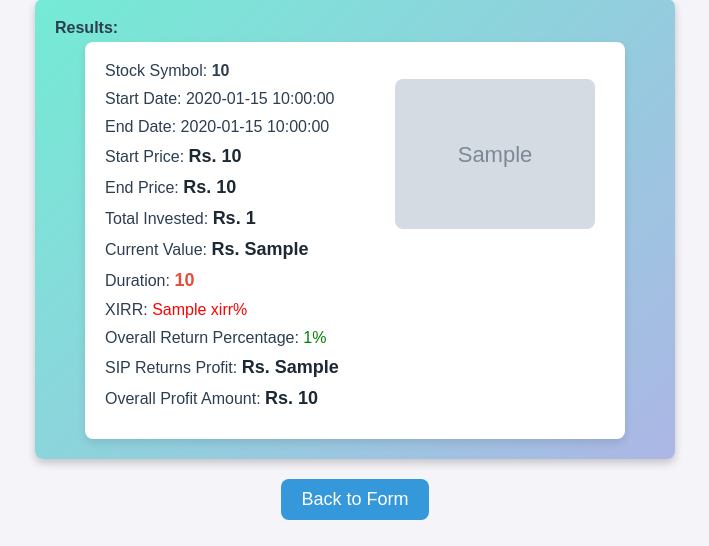
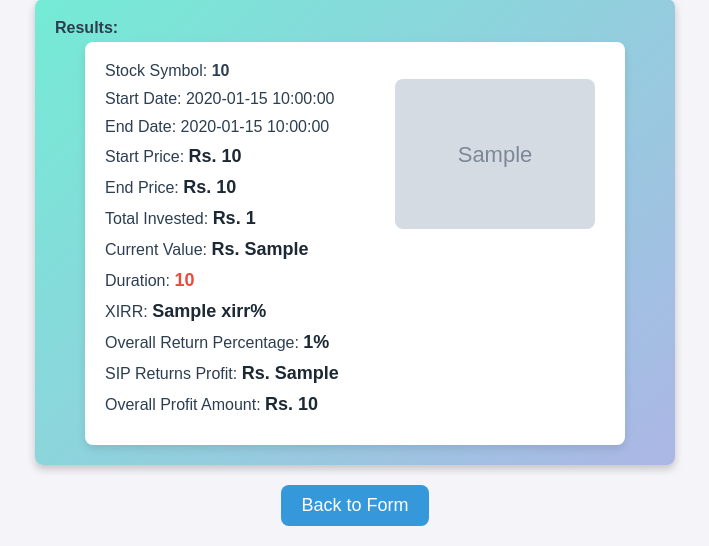
Before and after one commit to Mahashri/Stocks_Calculator, a Flask app: template templates/index.html in a window 1280 px wide. Shown: the part 550-1096 px from the top of the page, without its empty margins (285-994 px from the left). Before the commit the page ends 1070 px from the top, so only its background shows below. Run offline with Flask 3, Linux system fonts and the light colour scheme; the template is opened without the code that fills it: most values are stand-ins (such as "Sample title", 1, 10 or a date in 2020); grey boxes marked "Sample" are stand-in pictures.

Commit message:
Update index.html

```diff
--- a/templates/index.html
+++ b/templates/index.html
@@ -5,6 +5,8 @@
     <meta name="viewport" content="width=device-width, initial-scale=1.0">
     <title>SIP Returns Calculator</title>
     <link rel="stylesheet" href="{{ url_for('static', filename='styles.css') }}">
+
+
 </head>
 <body>
     <h1>SIP Returns Calculator</h1>
@@ -27,6 +29,7 @@
         <label>Results:</label>
         <form action="/results" method="post">
             <div>Stock Symbol: <span class="value"><b>{{ stock_symbol }}</b></span></div>
+
             <div>Start Date: <span class="value">{{ start_date }}</span></div>
             <div>End Date: <span class="value">{{ end_date }}</span></div>
             <div>Start Price: <span class="amount">Rs. {{ start_price }}</span></div>
@@ -34,12 +37,12 @@
             <div>Total Invested: <span class="amount">Rs. {{ total_invested }}</span></div>
             <div>Current Value: <span class="amount">Rs. {{ current_value }}</span></div>
             <div>Duration: <span class="duration">{{ duration }}</span></div>
-            <div>XIRR: <span style="color: {{ 'green' if xirr > 0 else 'red' }}">{{ xirr }}%</span></div>
-            <div>Overall Return Percentage: <span style="color: {{ 'green' if overall_return_percentage > 0 else 'red' }}">{{ overall_return_percentage }}%</span></div>
+            <div>XIRR: <span class="percentage">{{ xirr }}%</span></div>
+            <div>Overall Return Percentage: <span class="percentage">{{ overall_return_percentage }}%</span></div>
             <div>SIP Returns Profit: <span class="amount">Rs. {{ sip_returns_profit }}</span></div>
             <div>Overall Profit Amount: <span class="amount">Rs. {{ overall_profit_amount }}</span></div>
         </form>
-        <div class="logo">
+		 <div class="logo">
             <img src="{{ logo_url }}" alt="Company Logo">
         </div>
     </div>
@@ -48,6 +51,6 @@
         <a href="/" class="back-button">Back to Form</a>
     </div>
     {% endif %}
-    <script src="static/js/script.js"></script>
+	<script src="static/js/script.js"></script>
 </body>
 </html>
```
